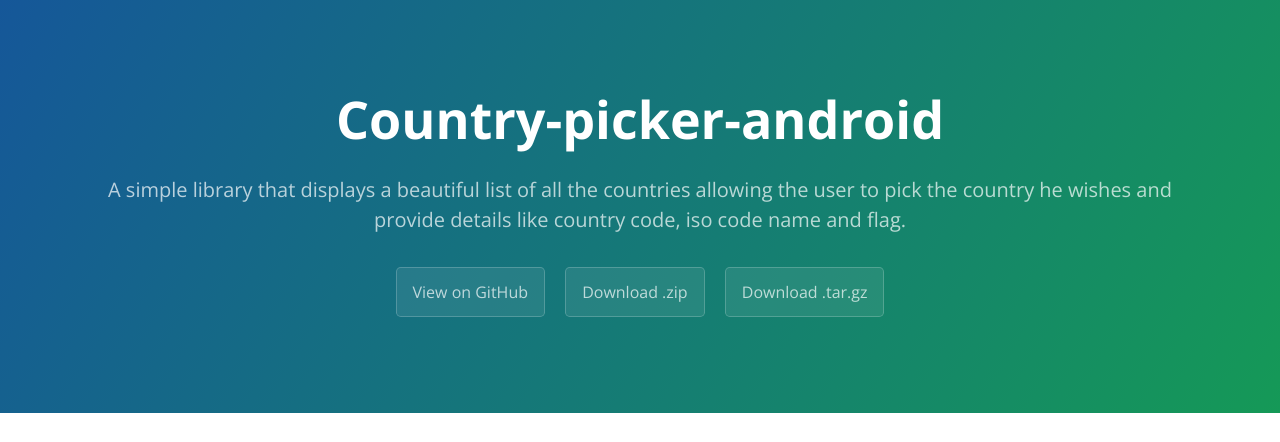
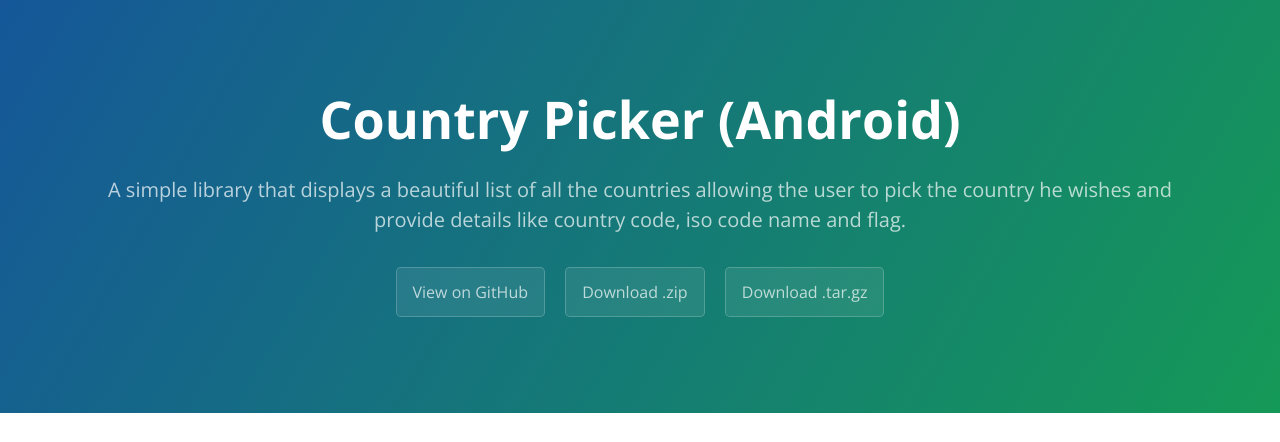
Before and after one commit to mukeshsolanki/country-picker-android, a plain HTML site: page index.html in a window 1280 px wide. Shown: the top 442 px of the page. Drawn offline with nearby package versions, Linux system fonts and the light colour scheme.

Commit message:
Create master branch via GitHub

```diff
--- a/index.html
+++ b/index.html
@@ -2,7 +2,7 @@
 <html lang="en-us">
   <head>
     <meta charset="UTF-8">
-    <title>Country-picker-android by mukeshsolanki</title>
+    <title>Country Picker (Android) by mukeshsolanki</title>
     <meta name="viewport" content="width=device-width, initial-scale=1">
     <link rel="stylesheet" type="text/css" href="stylesheets/normalize.css" media="screen">
     <link href='https://fonts.googleapis.com/css?family=Open+Sans:400,700' rel='stylesheet' type='text/css'>
@@ -11,7 +11,7 @@
   </head>
   <body>
     <section class="page-header">
-      <h1 class="project-name">Country-picker-android</h1>
+      <h1 class="project-name">Country Picker (Android)</h1>
       <h2 class="project-tagline">A simple library that displays a beautiful list of all the countries allowing the user to pick the country he wishes and provide details like country code, iso code name and flag.</h2>
       <a href="https://github.com/mukeshsolanki/country-picker-android" class="btn">View on GitHub</a>
       <a href="https://github.com/mukeshsolanki/country-picker-android/zipball/master" class="btn">Download .zip</a>
@@ -76,7 +76,7 @@ picker<span class="pl-k">.</span>setListener(<span class="pl-k">new</span> <span
 <span class="pl-c">//TODO use the country object</span></pre></div>
 
       <footer class="site-footer">
-        <span class="site-footer-owner"><a href="https://github.com/mukeshsolanki/country-picker-android">Country-picker-android</a> is maintained by <a href="https://github.com/mukeshsolanki">mukeshsolanki</a>.</span>
+        <span class="site-footer-owner"><a href="https://github.com/mukeshsolanki/country-picker-android">Country Picker (Android)</a> is maintained by <a href="https://github.com/mukeshsolanki">mukeshsolanki</a>.</span>
 
         <span class="site-footer-credits">This page was generated by <a href="https://pages.github.com">GitHub Pages</a> using the <a href="https://github.com/jasonlong/cayman-theme">Cayman theme</a> by <a href="https://twitter.com/jasonlong">Jason Long</a>.</span>
       </footer>
```
Also changed, not shown: params.json (+1 -1 lines).
